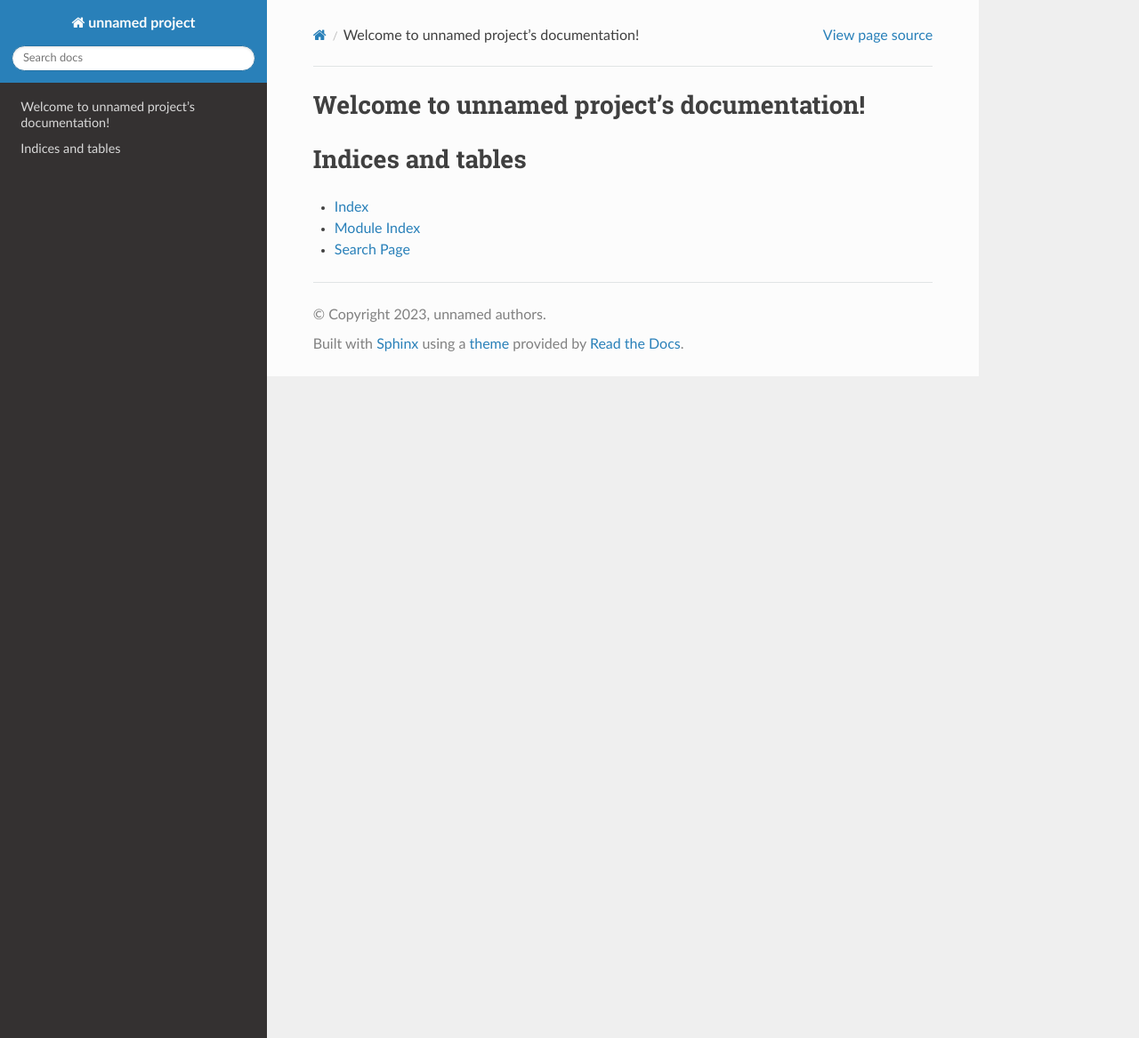
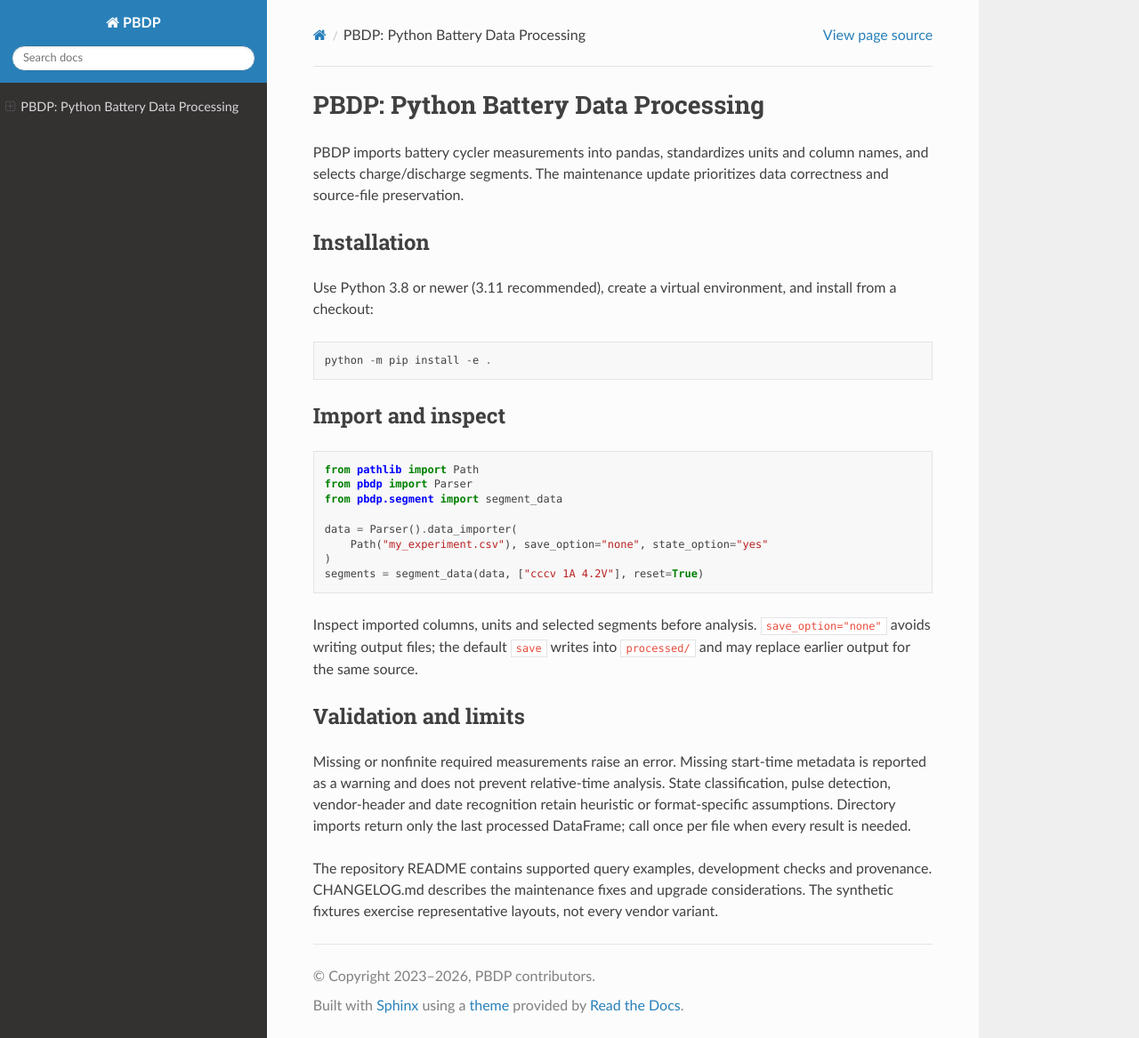
Before and after one commit to paramm-team/pbdp, a Sphinx documentation site: the page built from docs/index.rst, in a window 1280 px wide and 1167 px high. Shown: the whole window at 89% size. Built offline with Sphinx 7.4.7 and the Read the Docs theme 3.1.0, drawn with Linux system fonts in a browser that asks for light colours.

```diff
--- a/docs/conf.py
+++ b/docs/conf.py
@@ -6,9 +6,9 @@
 # -- Project information -----------------------------------------------------
 # https://www.sphinx-doc.org/en/master/usage/configuration.html#project-information
 
-project = 'unnamed project'
-copyright = '2023, unnamed authors'
-author = 'unnamed authors'
+project = 'PBDP'
+copyright = '2023–2026, PBDP contributors'
+author = 'PBDP contributors'
 release = '0.1'
 
 # -- General configuration ---------------------------------------------------
--- a/docs/index.rst
+++ b/docs/index.rst
@@ -1,20 +1,45 @@
-.. unnamed project documentation master file, created by
-   sphinx-quickstart on Thu Aug 31 10:47:10 2023.
-   You can adapt this file completely to your liking, but it should at least
-   contain the root `toctree` directive.
+PBDP: Python Battery Data Processing
+======================================
 
-Welcome to unnamed project's documentation!
-===========================================
+PBDP imports battery cycler measurements into pandas, standardizes units and
+column names, and selects charge/discharge segments. The maintenance update
+prioritizes data correctness and source-file preservation.
 
-.. toctree::
-   :maxdepth: 2
-   :caption: Contents:
+Installation
+------------
 
+Use Python 3.8 or newer (3.11 recommended), create a virtual environment, and
+install from a checkout::
 
+    python -m pip install -e .
 
-Indices and tables
-==================
+Import and inspect
+------------------
 
-* :ref:`genindex`
-* :ref:`modindex`
-* :ref:`search`
+.. code-block:: python
+
+    from pathlib import Path
+    from pbdp import Parser
+    from pbdp.segment import segment_data
+
+    data = Parser().data_importer(
+        Path("my_experiment.csv"), save_option="none", state_option="yes"
+    )
+    segments = segment_data(data, ["cccv 1A 4.2V"], reset=True)
+
+Inspect imported columns, units and selected segments before analysis.
+``save_option="none"`` avoids writing output files; the default ``save`` writes
+into ``processed/`` and may replace earlier output for the same source.
+
+Validation and limits
+---------------------
+
+Missing or nonfinite required measurements raise an error. Missing start-time
+metadata is reported as a warning and does not prevent relative-time analysis.
+State classification, pulse detection, vendor-header and date recognition retain
+heuristic or format-specific assumptions. Directory imports return only the last
+processed DataFrame; call once per file when every result is needed.
+
+The repository README contains supported query examples, development checks and
+provenance. CHANGELOG.md describes the maintenance fixes and upgrade considerations.
+The synthetic fixtures exercise representative layouts, not every vendor variant.
```
Also changed, not shown: CHANGELOG.md (added, +51 -0 lines), README.md (+82 -87 lines), pyproject.toml (+7 -2 lines), .github/PULL_REQUEST_TEMPLATE.md, 7 other files.
